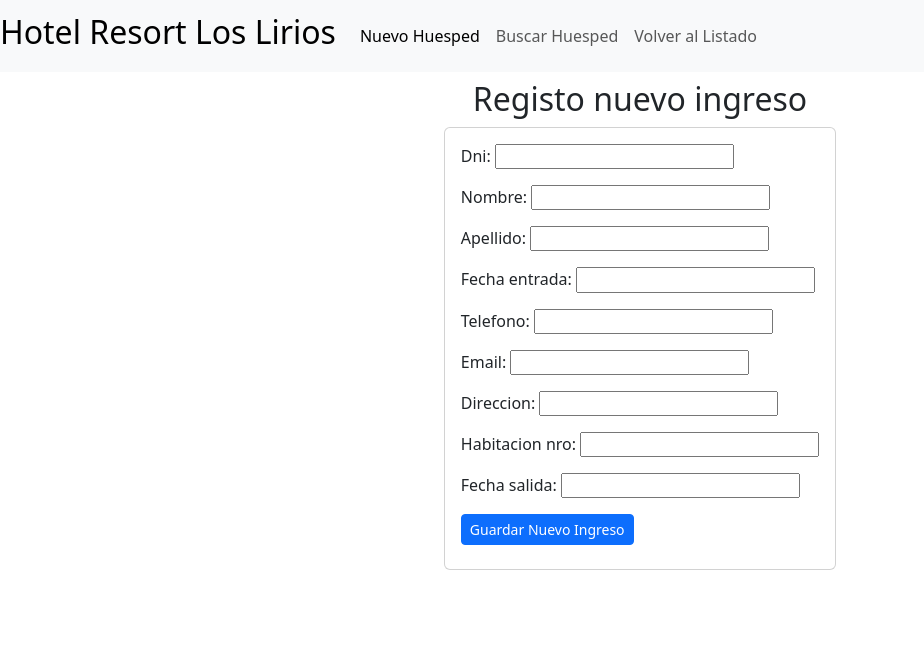
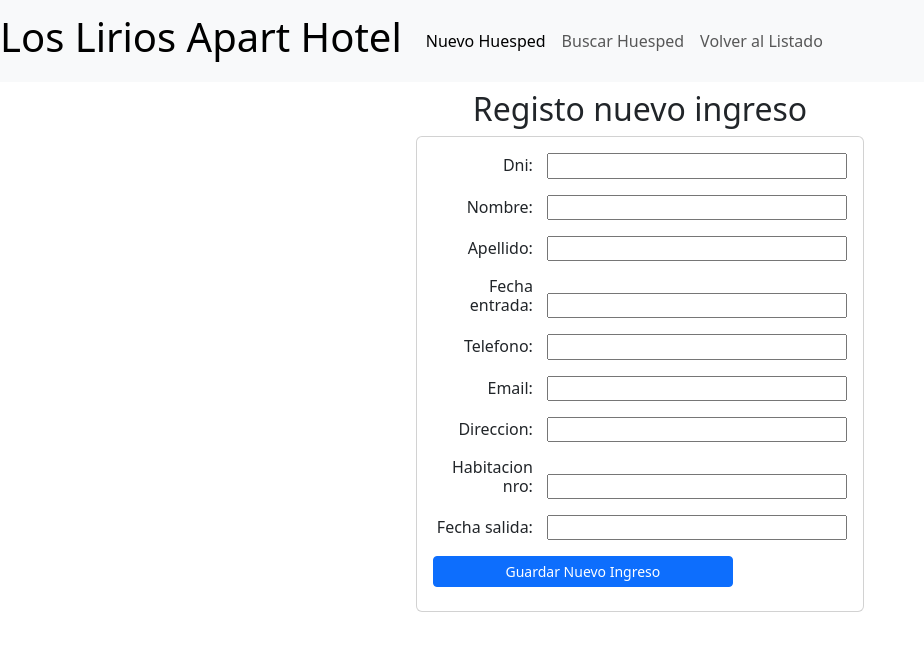
Before and after one commit to LeonardoDaSilva29/p_hotel, a Django app: page /mostrarHuesped/alta in a window 1280 px wide. Shown: the top 651 px of the page, without its empty margins (0-924 px from the left). Run offline with Django 4.2, Linux system fonts and the light colour scheme.

Commit message:
ahora todo listo

```diff
--- a/gestion_persona/templates/altaHuesped.html
+++ b/gestion_persona/templates/altaHuesped.html
@@ -2,14 +2,21 @@
 {% block titulo%} <h2 class="text-center">Registo nuevo ingreso</h2> {% endblock %}
 {% block contenido %}
 
-<!--
-<div>
-  <a href="{% url 'lista_huespedes' %}" class="btn btn-primary">Volver al Listado</a>
-  <a href="{% url 'bienvenida' %}" class="btn btn-primary">Volver a Inicio</a>
-</div>
--->
+<style>
+  label {
+  display: inline-block;
+  width: 100px;
+  text-align: right;
+  margin-right: 10px;
+  }
 
-<div class="container fs-6 d-flex justify-content-center">
+  input {
+  width: 300px;
+  }
+
+</style>
+
+<div class="container fs-6 d-flex justify-content-center" >
   <div class="card">
       <div class="card-body">
         <form action="/mostrarHuesped/alta" method="post">
@@ -19,7 +26,6 @@
         </form>
 
         <h2 style="color:green">{{msg_exito}}</h2>
-          <!-- Contenido principal -->
       </div>
   </div>
 </div>
--- a/gestion_persona/templates/bienvenida.html
+++ b/gestion_persona/templates/bienvenida.html
@@ -1,4 +1,4 @@
-{% extends 'master.html' %}
+<!--{% extends 'master.html' %}
 
 {% block titulo %}
     <h2 class="text-center">Gestión de Ingreso de Huéspedes</h2>
@@ -62,10 +62,12 @@
       <h1>Bienvenido/a, espero que tengas un bello dia</h1>
       <p>Gracias por ser parte del staff de Los Lirios Apart Hotel</p>
 
-      <img src="img/img6.jpg">
+      <img src="">
 
     </div>
   </div>
 </body>
 
 {% endblock %}
+
+-->
--- a/gestion_persona/templates/buscarHuesped.html
+++ b/gestion_persona/templates/buscarHuesped.html
@@ -16,6 +16,10 @@
   </div>
 </div>
 
+<div class="table-container">
+
+</div>
+
         <table class="table table-sm fs-6 table table-striped" >
           <thead>
             <tr>
@@ -27,7 +31,6 @@
                 <th>E-mail</th>
                 <th>Dirección</th>
                 <th>N° Habitación</th>
-                <!--<th>Habitación Disponible</th>-->
                 <th>Fecha de Salida</th>
                 <th>Acciones</th>
             </tr>
@@ -43,7 +46,6 @@
                 <td>{{ persona.email }}</td>
                 <td>{{ persona.direccion }}</td>
                 <td>{{ persona.habitacion_nro }}</td>
-                <!--<td>{{ persona.habitacion_disponible }}</td>-->
                 <td>{{ persona.fecha_salida }}</td>
                 <td>
                     <a href='actualizar/{{ persona.dni }}' class="btn btn-primary btn-sm">Actualizar</a>
--- a/gestion_persona/templates/huespedes.html
+++ b/gestion_persona/templates/huespedes.html
@@ -2,6 +2,7 @@
 
 {% block contenido %}
 
+<div class="table-container">
     <table class="table table-sm fs-6 table table-striped">
         <thead>
             <tr>
@@ -13,7 +14,6 @@
                 <th>E-mail</th>
                 <th>Dirección</th>
                 <th>N° Habitación</th>
-                <!--<th>Habitación Disponible</th>-->
                 <th>Fecha de Salida</th>
                 <th>Acciones</th>
             </tr>
@@ -29,7 +29,6 @@
                 <td>{{ persona.email }}</td>
                 <td>{{ persona.direccion }}</td>
                 <td>{{ persona.habitacion_nro }}</td>
-                <!--<td>{{ persona.habitacion_disponible }}</td>-->
                 <td>{{ persona.fecha_salida }}</td>
                 <td>
                     <a href='actualizar/{{ persona.dni }}' class="btn btn-primary btn-sm">Actualizar</a>
@@ -39,6 +38,7 @@
             {% endfor %}
         </tbody>
     </table>
+</div>
 {% endblock %}
 
 {% block titulo %}
--- a/gestion_persona/templates/master.html
+++ b/gestion_persona/templates/master.html
@@ -1,5 +1,5 @@
 <!DOCTYPE html>
-<html lang="en">
+<html lang="es">
 
 <head>
     <meta charset="UTF-8">
@@ -16,7 +16,7 @@
 
 <body>
     <nav class="navbar navbar-expand-lg navbar-light bg-light">
-        <a class="navbar-brand" href="{% url 'bienvenida' %}" ><h2>Hotel Resort Los Lirios</h2></a>
+        <a class="navbar-brand" href="{% url 'lista_huespedes' %}" ><h1>Los Lirios Apart Hotel</h1></a>
         <button class="navbar-toggler" type="button" data-toggle="collapse" data-target="#navbarNavAltMarkup" aria-controls="navbarNavAltMarkup" aria-expanded="false" aria-label="Toggle navigation">
           <span class="navbar-toggler-icon"></span>
         </button>
--- a/hotel/urls.py
+++ b/hotel/urls.py
@@ -22,10 +22,9 @@ urlpatterns = [
     path('', bienvenida, name='bienvenida'),
     path('admin/', admin.site.urls),
     path('mostrarHuesped/', MostrarHuesped, name="lista_huespedes"),
-    path('mostrarHuesped/buscar', BuscarHuesped.as_view()), # NUEVA RUTA PARA BUSCAR FAMILIAR
+    path('mostrarHuesped/buscar', BuscarHuesped.as_view()),
     path('mostrarHuesped/alta', AltaHuesped.as_view()),
-    # EL paramatro pk hace referencia al identificador único en la base de datos para Familiar.
-    path('mostrarHuesped/actualizar/<int:dni>', ActualizarHuesped.as_view()), # NUEVA RUTA PARA actualizar FAMILIAR
-    path('mostrarHuesped/borrar/<int:dni>', BorrarHuesped.as_view()), # NUEVA RUTA PARA borrar FAMILIAR
+    path('mostrarHuesped/actualizar/<int:dni>', ActualizarHuesped.as_view()),
+    path('mostrarHuesped/borrar/<int:dni>', BorrarHuesped.as_view()),
 
     ]
```
Also changed, not shown: gestion_persona/templates/actualizarHuesped.html (+0 -9 lines).
